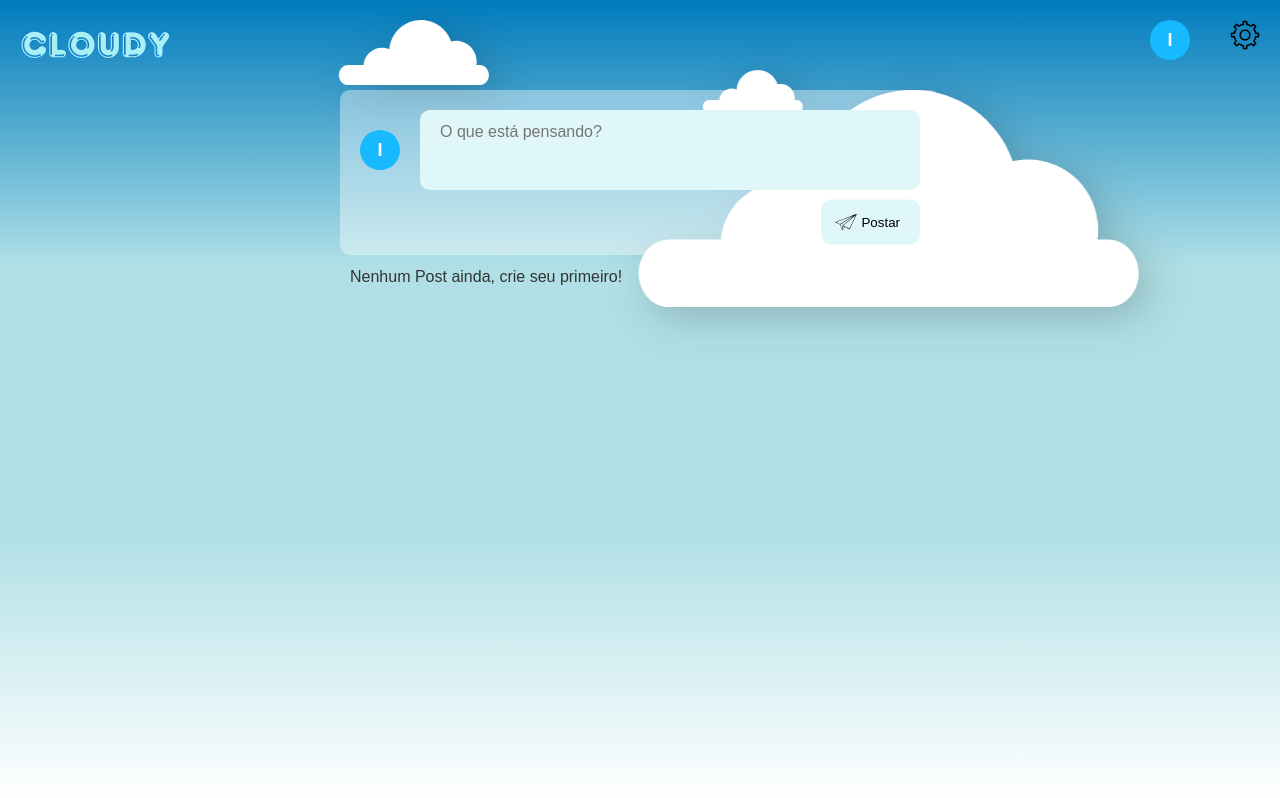
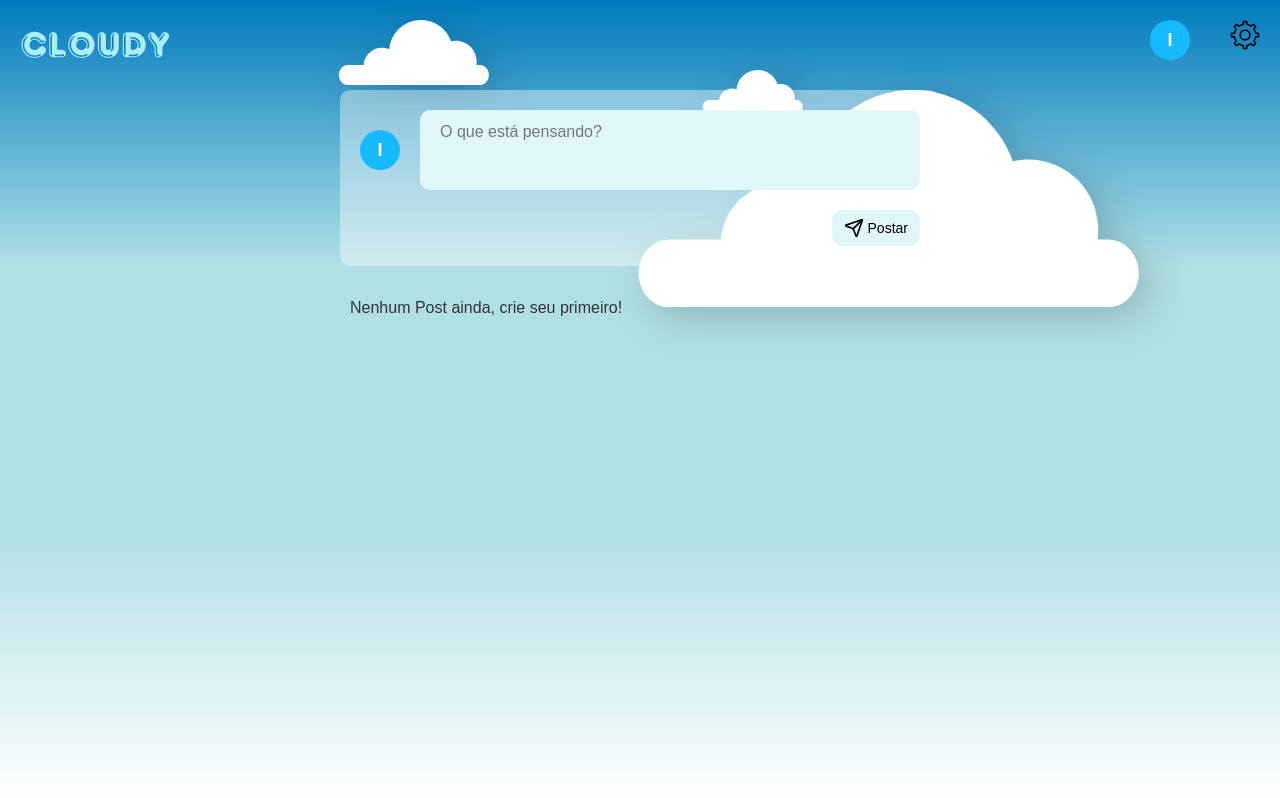
Before and after one commit to Igorrst/Cloudy, a React (Vite) app: page /home in a window 1280 px wide. Built offline with nearby package versions, Linux system fonts and the light colour scheme.

Commit message:
refactor: adjust text post

```diff
--- a/package.json
+++ b/package.json
@@ -12,6 +12,7 @@
   "dependencies": {
     "axios": "^1.7.9",
     "framer-motion": "^12.0.11",
+    "lucide-react": "^0.516.0",
     "react": "^18.3.1",
     "react-dom": "^18.3.1",
     "react-router-dom": "^6.28.1",
--- a/src/pages/Home/index.tsx
+++ b/src/pages/Home/index.tsx
@@ -11,6 +11,7 @@ import {
 import PostCard from "../../components/PostCard";
 import DownIcon from "../../assets/down.svg";
 import Avatar from "../../components/Avatar";
+import { Send } from "lucide-react";
 
 const Home = () => {
   const [posts, setPosts] = useState<{ content: string }[]>([]);
@@ -49,7 +50,7 @@ const Home = () => {
           />
         </div>
         <IconButton onClick={handleAddPost}>
-          <img src={DownIcon} alt="Postar" />
+          <Send size={20} />
           <p>Postar</p>
         </IconButton>
       </TextPost>
--- a/src/pages/Home/styles.ts
+++ b/src/pages/Home/styles.ts
@@ -7,6 +7,7 @@ export const Container = styled.div`
   align-items: center;
   padding: 40px;
   box-sizing: border-box;
+  gap: 20px;
 
   @media (max-width: 768px) {
     padding: 20px;
@@ -14,13 +15,15 @@ export const Container = styled.div`
 `;
 
 export const TextPost = styled.div`
+  display: flex;
+  flex-direction: column;
+  gap: 20px;
   margin-top: 50px;
   width: 600px;
   border-radius: 10px;
   padding: 20px;
   position: relative;
   background-color: rgba(255, 255, 255, 0.4);
-  padding-bottom: 65px;
 
   @media (max-width: 768px) {
     margin-top: 100px;
@@ -49,32 +52,21 @@ export const TextArea = styled.textarea`
 `;
 
 export const IconButton = styled.button`
-  position: absolute;
-  padding-right: 20px;
-  padding-left: 10px;
-  top: 80%;
-  right: 20px;
-  transform: translateY(-50%);
   background-color: #e0f7fa;
   border: none;
   border-radius: 10px;
   cursor: pointer;
-  transition: transform 0.2s;
   display: flex;
   align-items: center;
   justify-content: center;
+  width: fit-content;
+  align-self: flex-end;
+  padding: 8px 12px;
+  gap: 4px;
+  font-size: 14px;
 
-  img {
-    width: 30px;
-    height: 45px;
-  }
-
-  &:active {
-    transform: translateY(-50%) scale(0.9);
-  }
-
-  @media (max-width: 480px) {
-    right: -30px;
+  &:hover {
+    background-color: #b0e0e6;
   }
 `;
 
```
Also changed, not shown: 1 other file (tests, documents, lock files or other folders).
